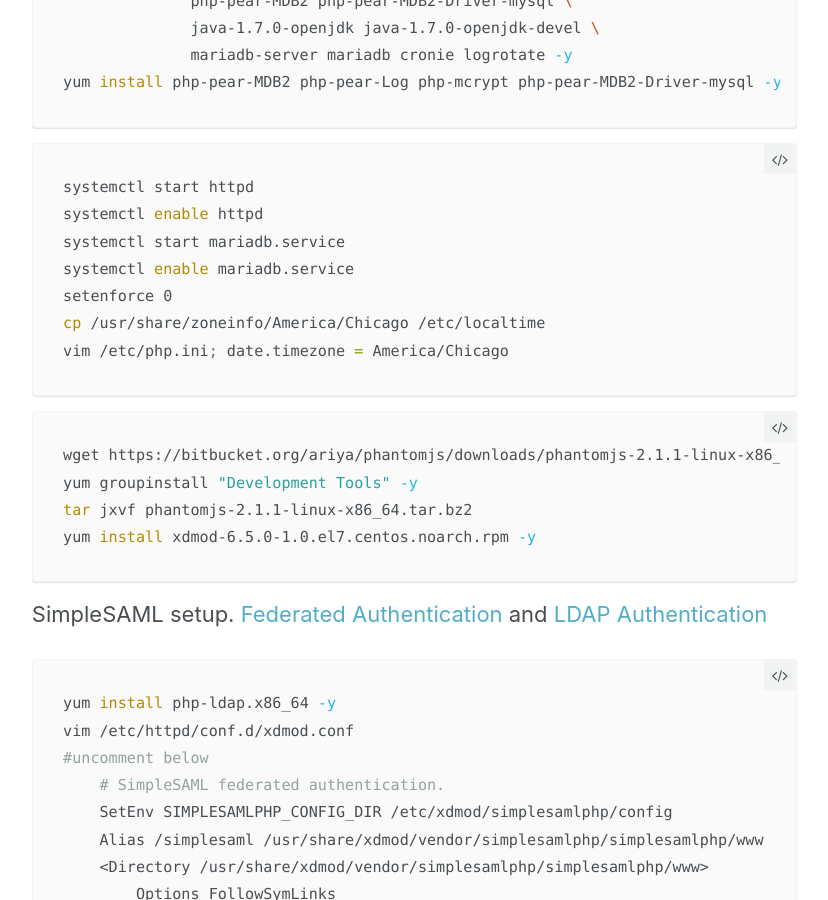
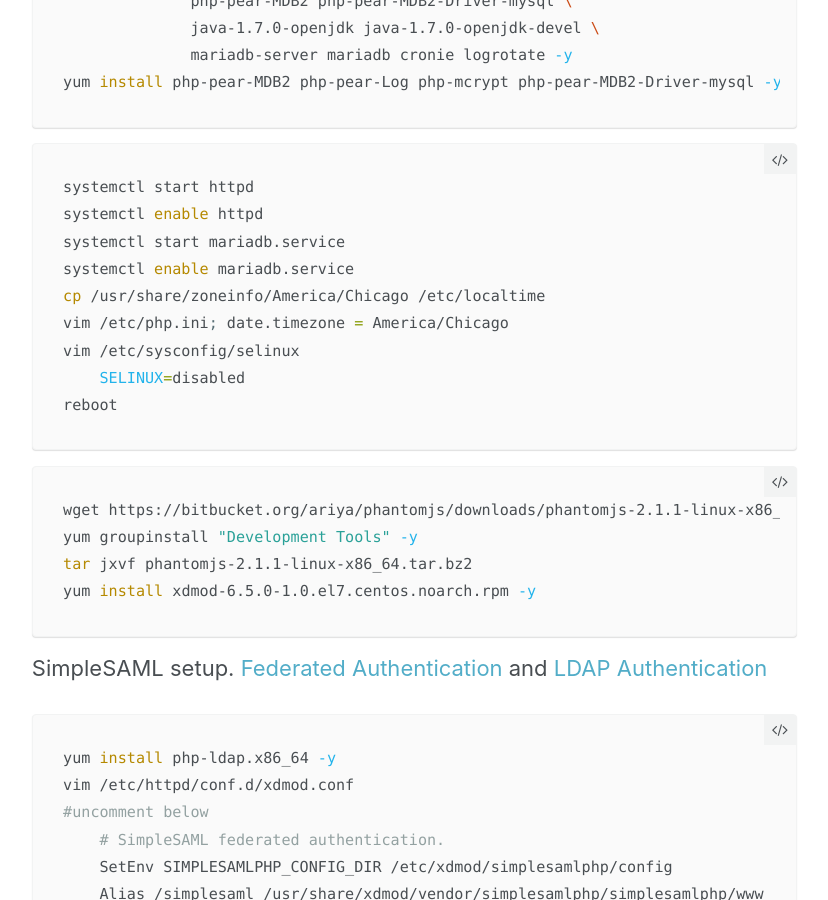
Before and after one commit to JingchaoZhang/JingchaoZhang.github.io, a Jekyll site: the page built from _posts/2017-03-20-XDMoD fresh install.md, in a window 1280 px wide and 900 px high, scrolled down 348 px. Shown: the whole window, without its empty margins (252-1080 px from the left). Built offline with Jekyll 4.4.1, drawn with Linux system fonts in a browser that asks for light colours.

Commit message:
Update 2017-03-20-XDMoD fresh install.md

````diff
--- a/_posts/2017-03-20-XDMoD fresh install.md
+++ b/_posts/2017-03-20-XDMoD fresh install.md
@@ -18,9 +18,11 @@ systemctl start httpd
 systemctl enable httpd
 systemctl start mariadb.service
 systemctl enable mariadb.service
-setenforce 0
 cp /usr/share/zoneinfo/America/Chicago /etc/localtime
 vim /etc/php.ini; date.timezone = America/Chicago
+vim /etc/sysconfig/selinux
+    SELINUX=disabled
+reboot
 ```
 ```bash
 wget https://bitbucket.org/ariya/phantomjs/downloads/phantomjs-2.1.1-linux-x86_64.tar.bz2
````
